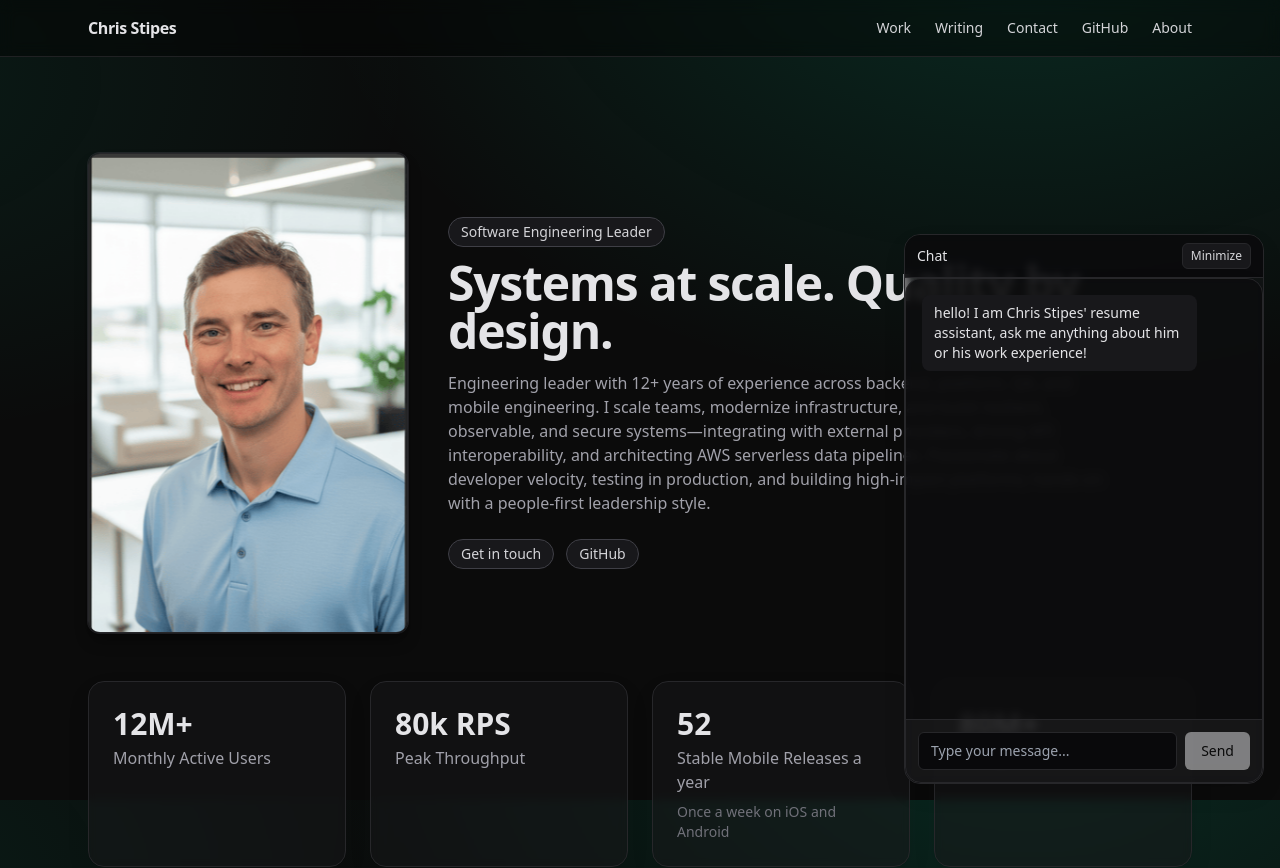
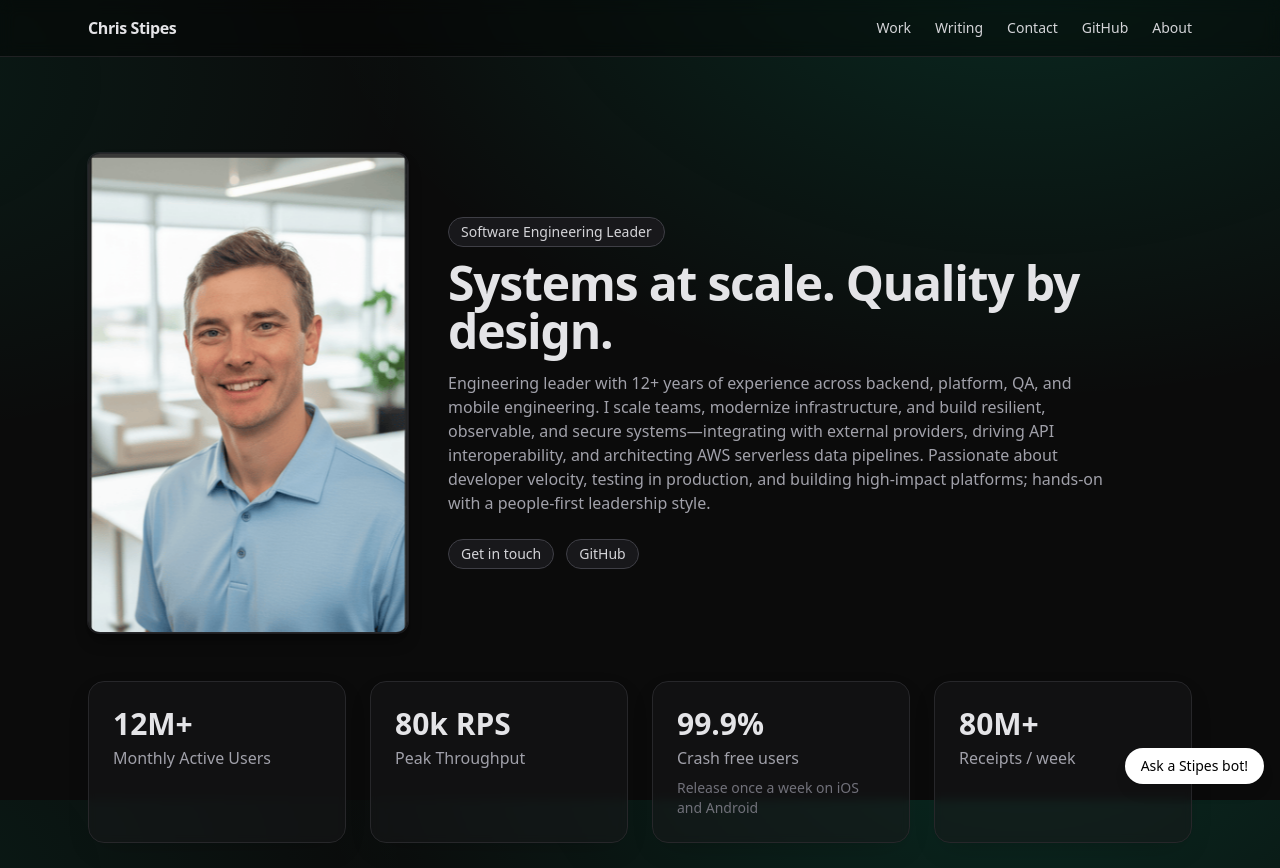
Before and after one commit to cstipes-devs/stipes-nextjs-tailwind, a Next.js app: page / in a window 1280 px wide. Shown: the top 868 px of the page. Built offline with nearby package versions, Linux system fonts and the light colour scheme.

Commit message:
ui updates

```diff
--- a/app/(site)/components/ChatWidget.tsx
+++ b/app/(site)/components/ChatWidget.tsx
@@ -4,16 +4,16 @@ import { useState } from "react";
 import { ChatWindow } from "./ChatWindow";
 
 export function ChatWidget() {
-  const [open, setOpen] = useState(true);
+  const [open, setOpen] = useState(false);
 
   if (!open) {
     return (
       <button
         onClick={() => setOpen(true)}
         className="fixed bottom-4 right-4 z-50 rounded-full bg-white px-4 py-2 text-sm font-medium text-black shadow-lg hover:bg-white/90"
-        aria-label="Open chat"
+        aria-label="Open Stipes bot"
       >
-        Chat
+        Ask a Stipes bot!
       </button>
     );
   }
@@ -22,7 +22,7 @@ export function ChatWidget() {
     <div className="fixed bottom-4 right-4 z-50 w-[360px] max-w-[92vw]">
       <div className="card overflow-hidden">
         <div className="flex items-center justify-between border-b border-zinc-800 bg-zinc-950/80 px-3 py-2">
-          <div className="text-sm font-medium">Chat</div>
+          <div className="text-sm font-medium">Ask a Stipes bot!</div>
           <div className="flex items-center gap-2">
             <button
               onClick={() => setOpen(false)}
--- a/app/(site)/page.tsx
+++ b/app/(site)/page.tsx
@@ -14,7 +14,7 @@ export default function Page() {
       <div className="container-narrow mt-12 grid gap-6 md:grid-cols-4">
         <StatCard label="Monthly Active Users" value="12M+" />
         <StatCard label="Peak Throughput" value="80k RPS" />
-        <StatCard label="Stable Mobile Releases a year" value="52" hint="Once a week on iOS and Android" />
+        <StatCard label="Crash free users" value="99.9%" hint="Release once a week on iOS and Android" />
         <StatCard label="Receipts / week" value="80M+" />
       </div>
 
```
